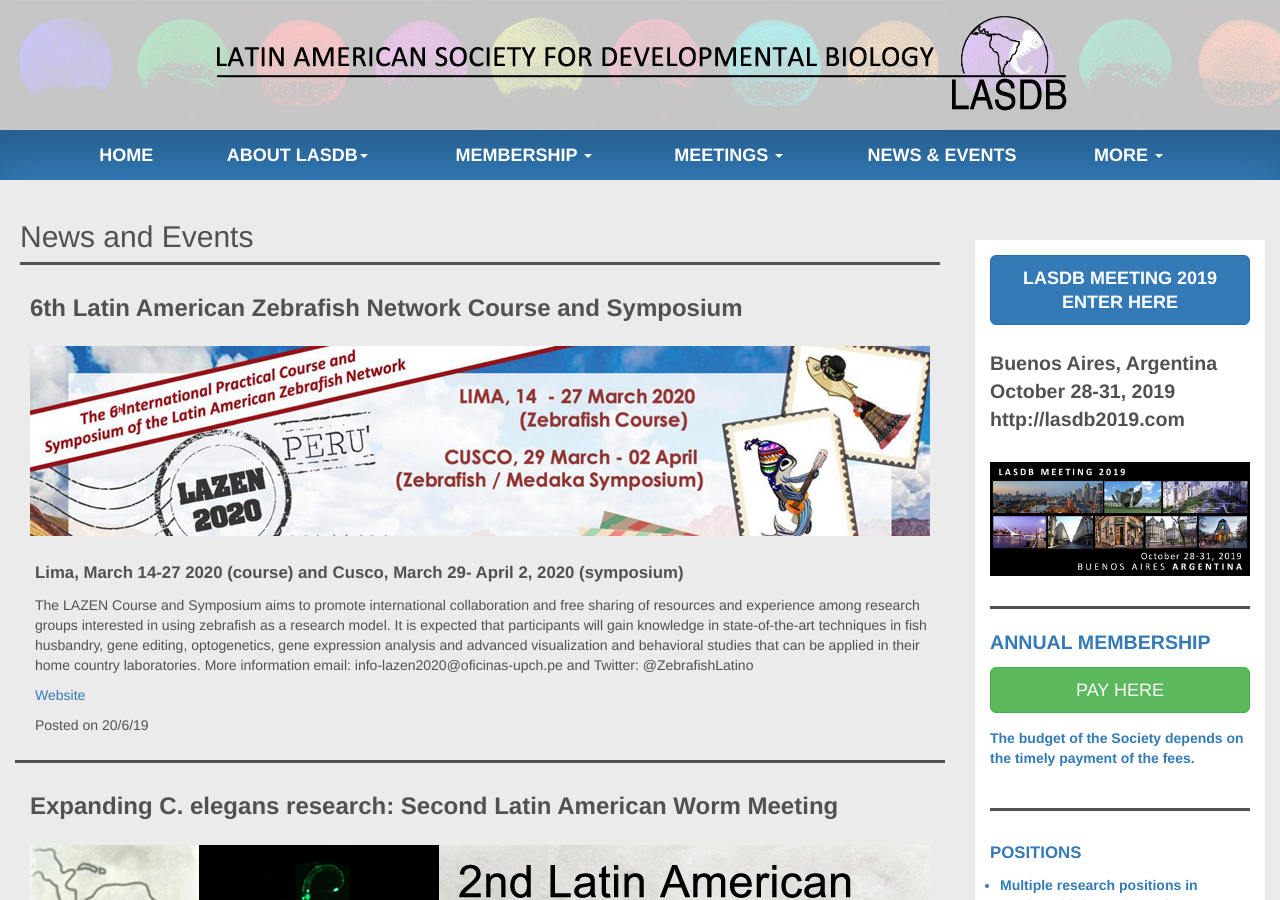
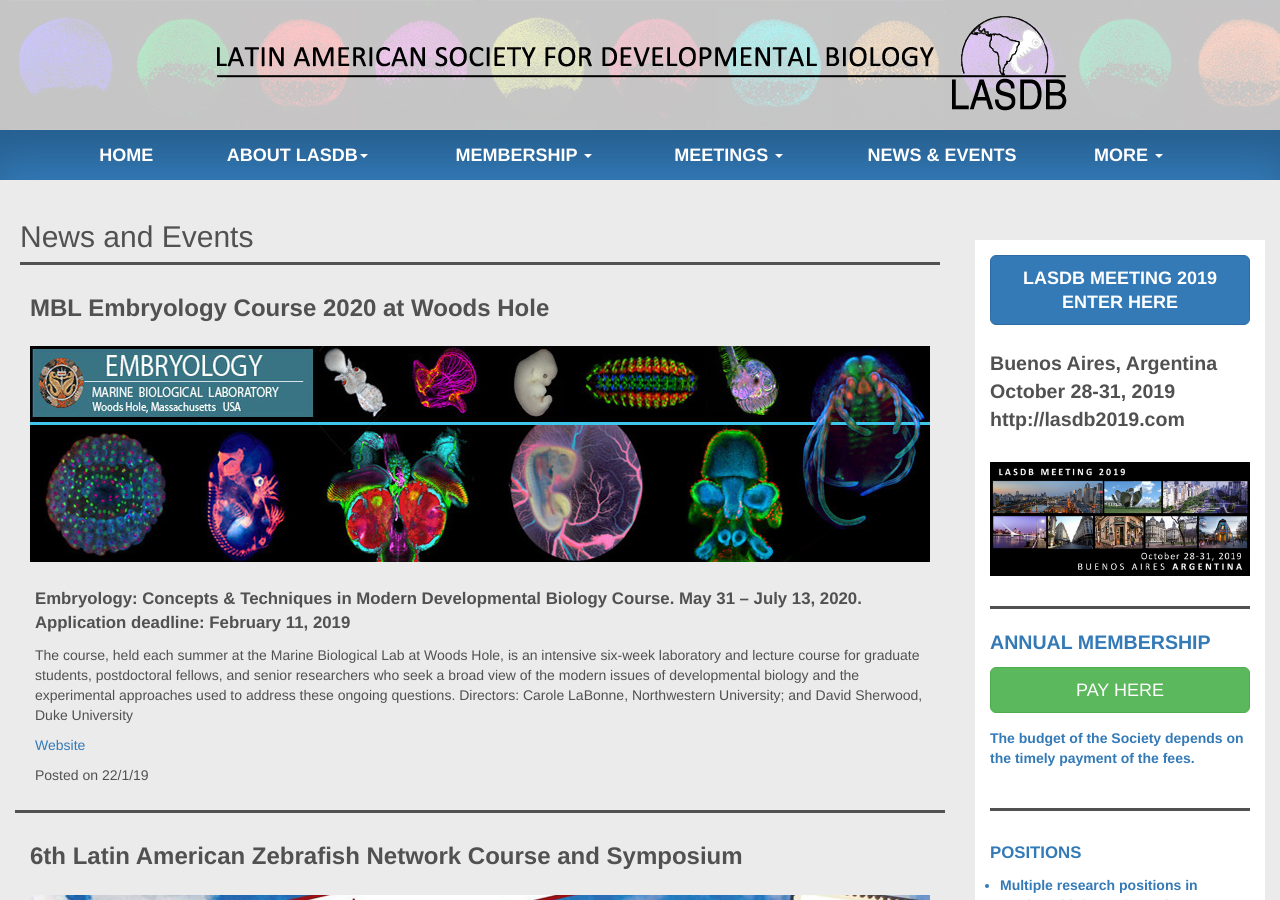
Before and after one commit to lasdb/lasdb.github.io, a Jekyll site: the page built from _posts/2000-01-01-news.markdown, in a window 1280 px wide and 900 px high. Built offline with Jekyll 4.4.1, drawn with Linux system fonts in a browser that asks for light colours; nearby versions of some CDN libraries.

Commit message:
Update 2000-01-01-news.markdown

```diff
--- a/_posts/2000-01-01-news.markdown
+++ b/_posts/2000-01-01-news.markdown
@@ -5,6 +5,14 @@
 categories: news
 permalink: pages/news.html
 news:
+
+  - title: 'MBL Embryology Course 2020 at Woods Hole'
+    date: '22/1/19'
+    subtitle: 'Embryology: Concepts & Techniques in Modern Developmental Biology Course. May 31 – July 13, 2020. <br>Application deadline: February 11, 2019'
+    body: 'The course, held each summer at the Marine Biological Lab at Woods Hole, is an intensive six-week laboratory and lecture course for graduate students, postdoctoral fellows, and senior researchers who seek a broad view of the modern issues of developmental biology and the experimental approaches used to address these ongoing questions. Directors: Carole LaBonne, Northwestern University; and David Sherwood, Duke University'
+    imageSm: 'img/news/mbl-sm.jpg'
+    imageBg: '../img/news/mbl-bg.jpg'
+    URL: 'http://www.mbl.edu/education/courses/embryology/'
 
   - title: '6th Latin American Zebrafish Network Course and Symposium'
     date: '20/6/19'
```
